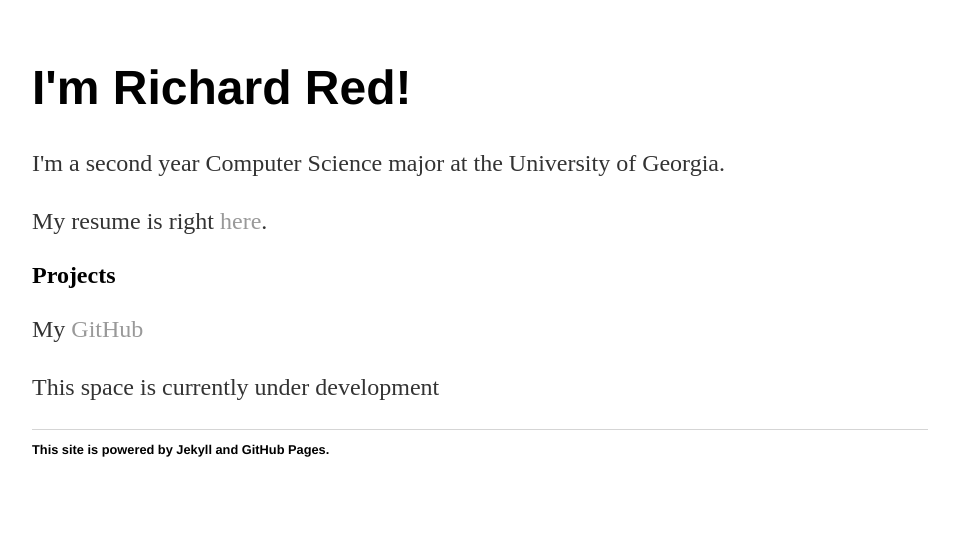
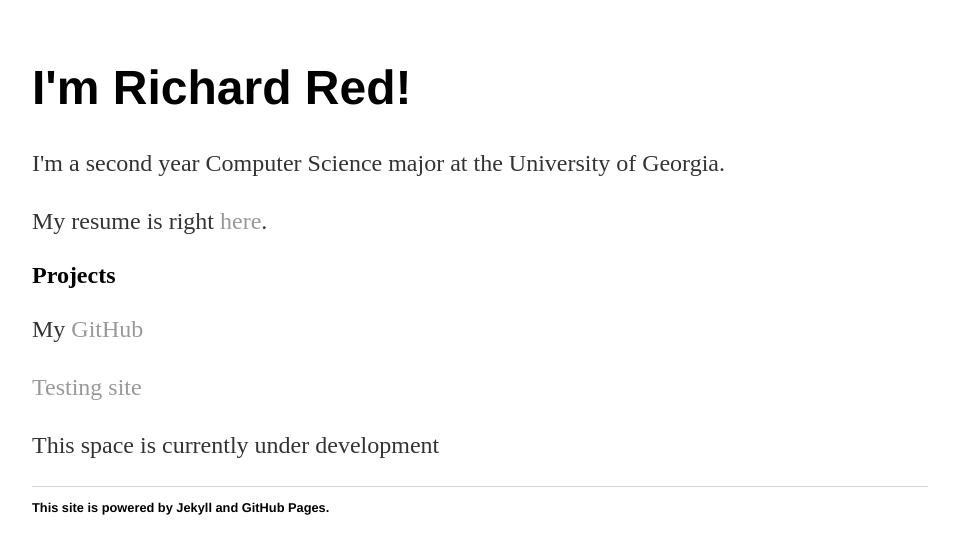
Before and after one commit to richardred/richardred.github.io, a Jekyll site: the page built from index.html, in a window 1280 px wide. Shown: the top 554 px of the page, without its empty margins (160-1119 px from the left). Built offline with Jekyll 4.4.1, drawn with Linux system fonts in a browser that asks for light colours.

Commit message:
Update index.html

```diff
--- a/index.html
+++ b/index.html
@@ -7,6 +7,7 @@ title: Richard Red
 	<p>I'm a second year Computer Science major at the University of Georgia.</p>
 	<p>My resume is right <a href="richardred.github.io/resume/RICHARD_RED_RESUME.pdf" target = "_blank" >here</a>.
 	<h2>Projects</h2>
-	<p>My <a href="https://github.com/richardred" target = "_blank" >GitHub</a>
+	<p>My <a href="https://github.com/richardred" target = "_blank" >GitHub</a></p>
+	<p><a href="https://wiener.world/" target = "_blank" >Testing site</a></p>
 	<p>This space is currently under development</p>
 </div><!-- /.blurb -->
```
